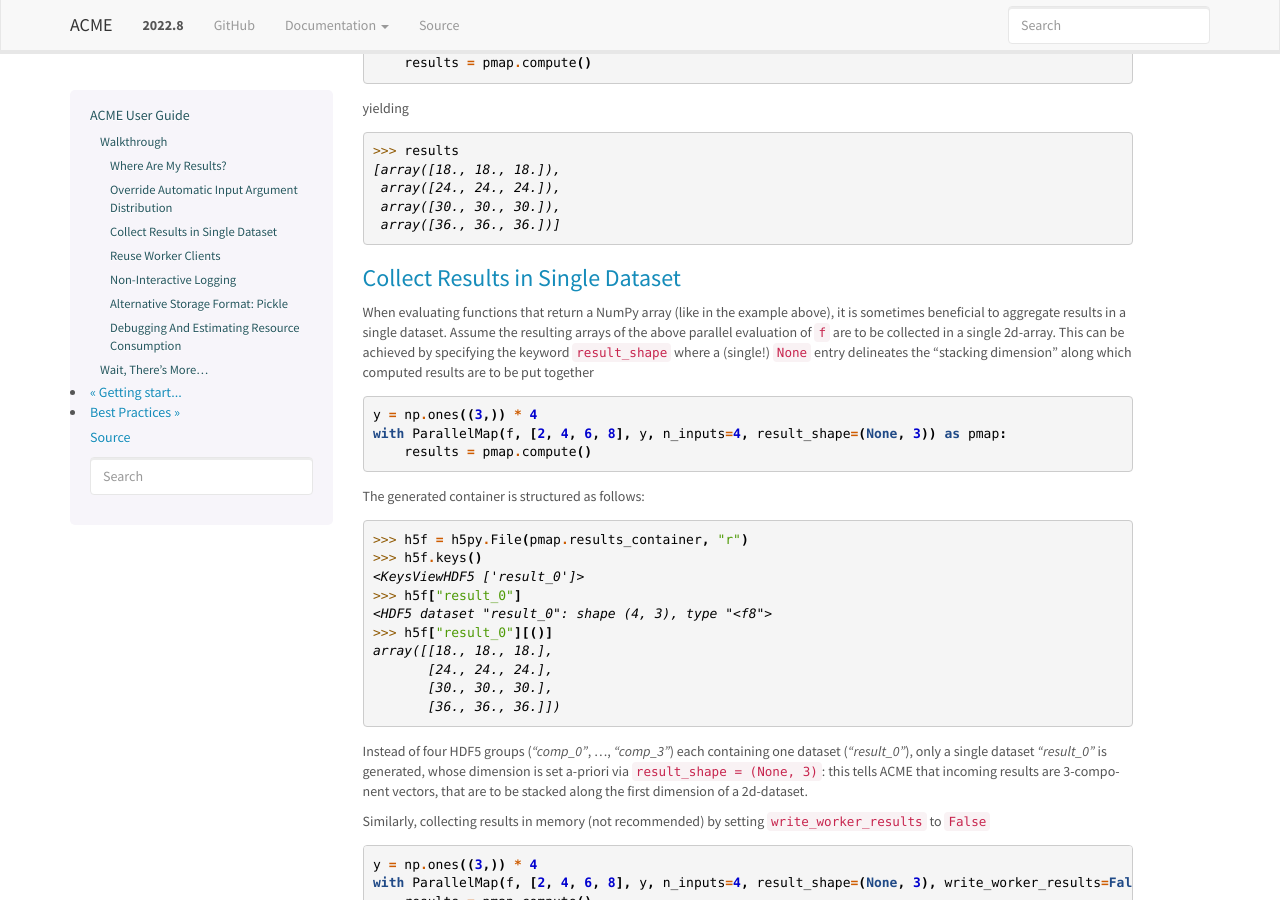
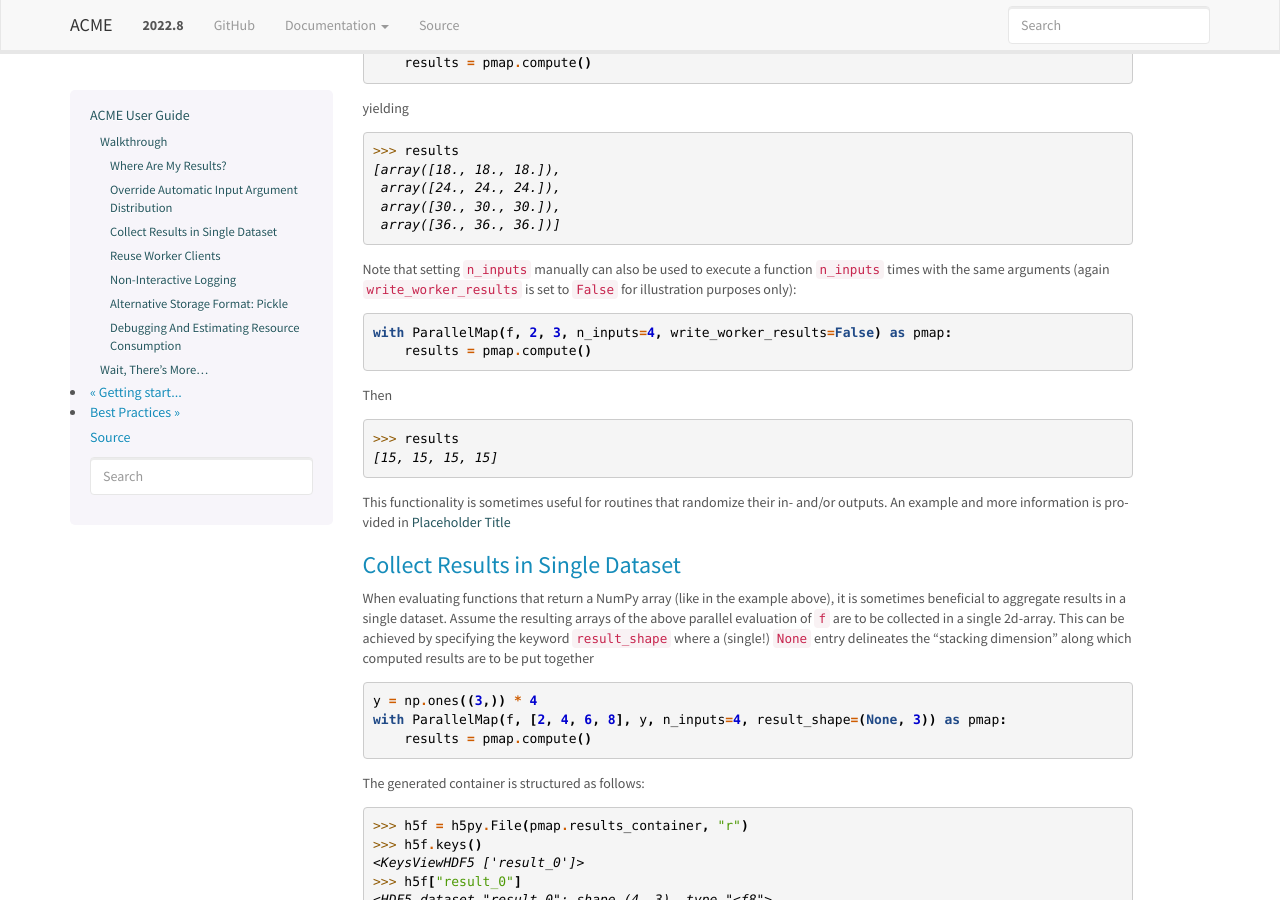
Before and after one commit to esi-neuroscience/acme, a Sphinx documentation site: the page built from doc/source/userguide.rst, in a window 1280 px wide and 900 px high, scrolled down 2849 px. Built offline with Sphinx 7.4.7, drawn with Linux system fonts in a browser that asks for light colours.

Commit message:
DOC: More work on the advanced docu
- included a section covering the use of `sinlge_file`
- started putting together more `result_shape` examples
- laid out example detailing the use of `taskID`

 On branch results_collection
 Changes to be committed:
	modified:   doc/source/advanced_usage.rst
	modified:   doc/source/userguide.rst

```diff
--- a/doc/source/userguide.rst
+++ b/doc/source/userguide.rst
@@ -182,6 +182,25 @@
      array([24., 24., 24.]),
      array([30., 30., 30.]),
      array([36., 36., 36.])]
+
+Note that setting ``n_inputs`` manually can also be used to execute a function
+``n_inputs`` times with the same arguments (again ``write_worker_results``
+is set to ``False`` for illustration purposes only):
+
+.. code-block:: python
+
+    with ParallelMap(f, 2, 3, n_inputs=4, write_worker_results=False) as pmap:
+        results = pmap.compute()
+
+Then
+
+.. code-block:: python
+
+    >>> results
+    [15, 15, 15, 15]
+
+This functionality is sometimes useful for routines that randomize their
+in- and/or outputs. An example and more information is provided in :ref:`taskIDex`
 
 Collect Results in Single Dataset
 ^^^^^^^^^^^^^^^^^^^^^^^^^^^^^^^^^
```
Also changed, not shown: doc/source/advanced_usage.rst (+126 -7 lines).
